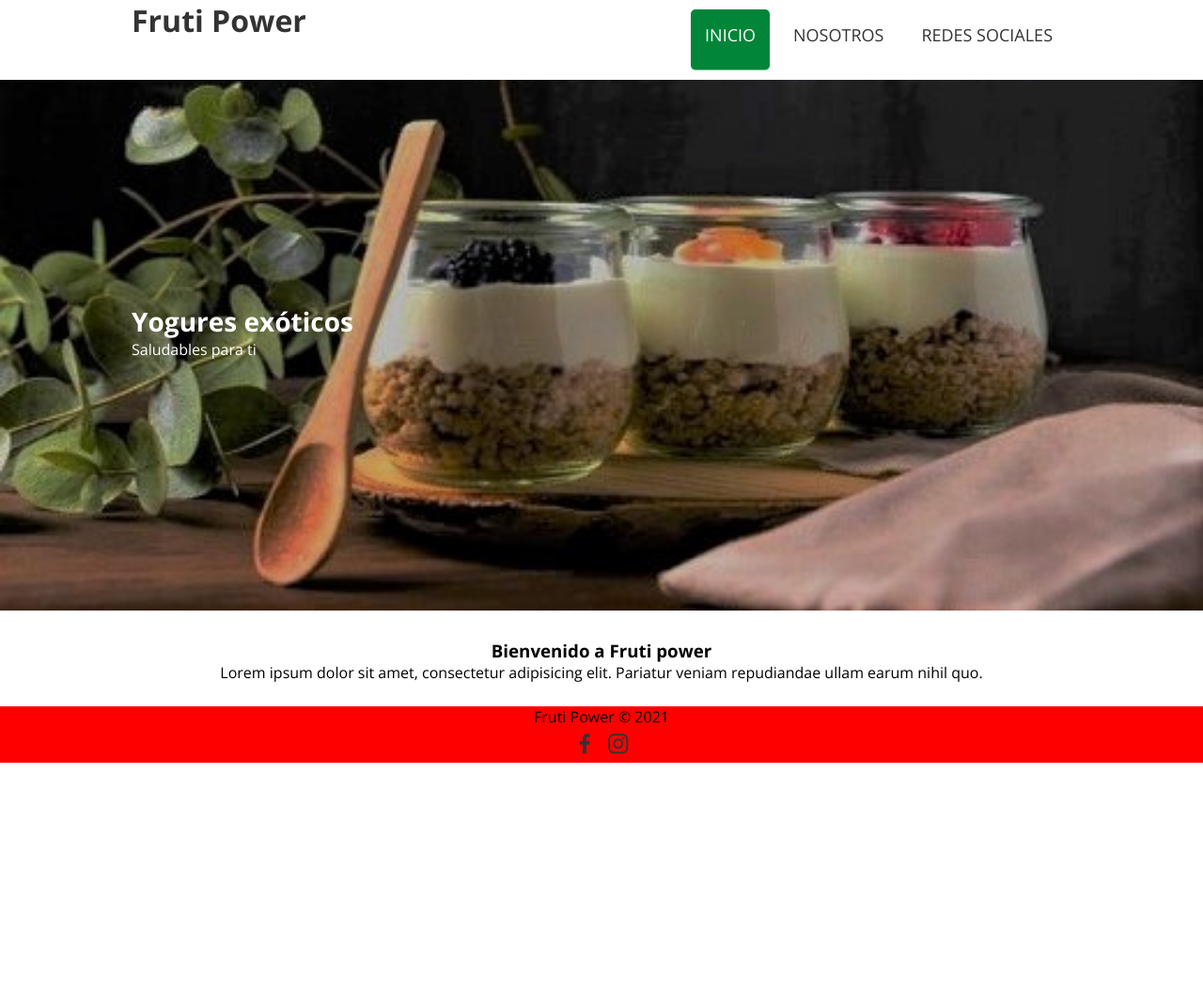
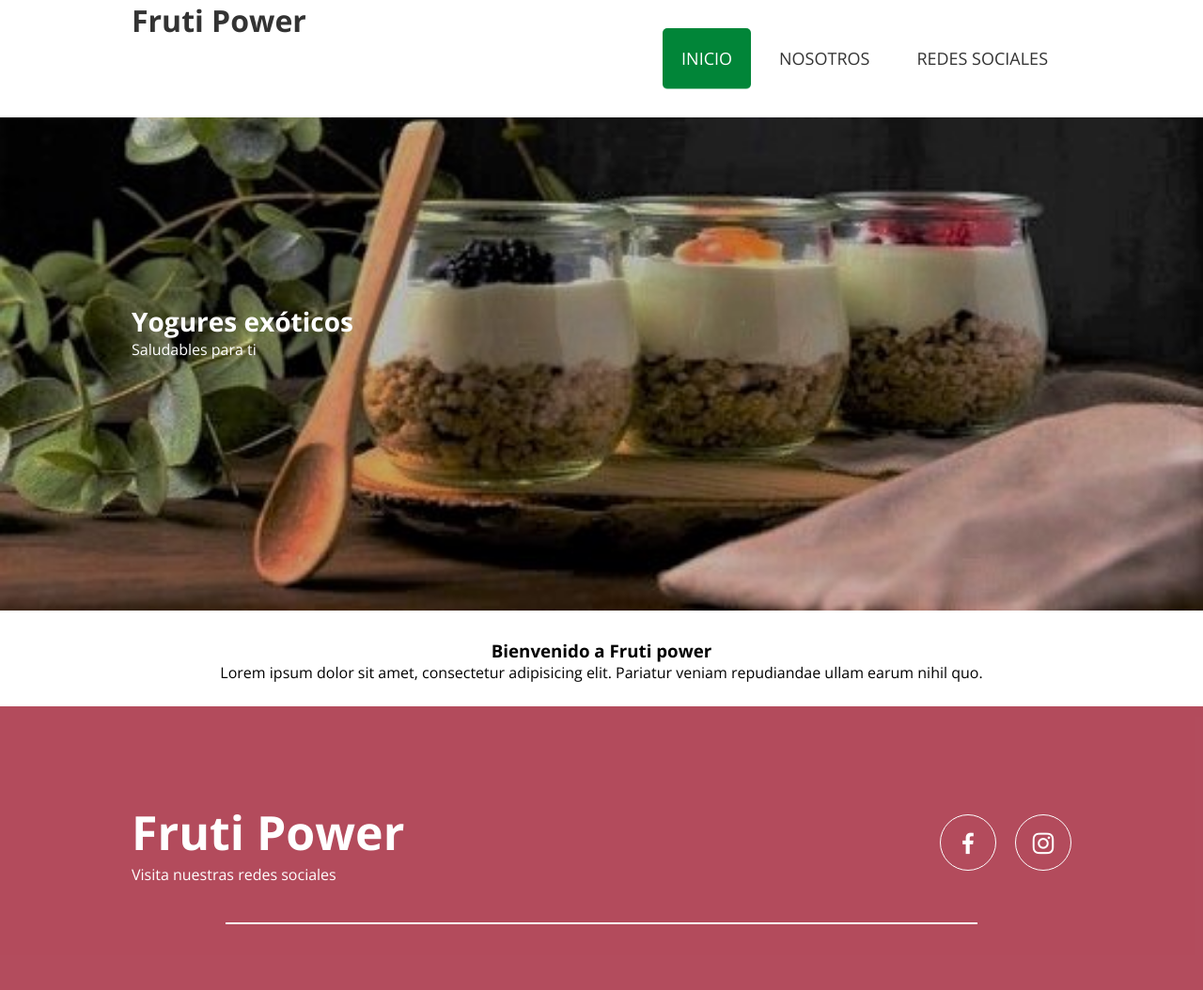
Before and after one commit to DMOSCAIZA/sitio-fruti-power, a PHP site: page / in a window 1280 px wide. Shown: the whole page at 94% size. Before the commit the page ends 812 px from the top, so only its background shows below. Run offline with PHP 8.4, Linux system fonts and the light colour scheme.

Commit message:
css-b-e-m11

```diff
--- a/index.html
+++ b/index.html
@@ -17,9 +17,9 @@
         <i class='bx bx-menu'></i>
       </label>
       <nav class="menu">
-        <a href="#" class="menu-item menu-item_activate">Inicio</a>
-        <a href="" class="menu-item">Nosotros</a>
-        <a href="" class="menu-item">Redes Sociales</a>
+        <a href="#inicio" class="menu-item menu-item_activate">Inicio</a>
+        <a href="#nosotros" class="menu-item">Nosotros</a>
+        <a href="#redes-sociales" class="menu-item">Redes Sociales</a>
       </nav>
     </div>
   </header>
@@ -35,7 +35,7 @@
         </div>
     </section>
 
-    <section id="bienvenidos">
+    <section id="nosotros">
       <div class="contenedor">
       <h3>Bienvenido a Fruti power</h3>
       <p>Lorem ipsum dolor sit amet, consectetur adipisicing elit. Pariatur veniam repudiandae ullam earum nihil quo.
@@ -44,14 +44,22 @@
     </section>
   </main>
 
-  <footer>
-    <div class="contenedor">
-      <p class="copyrigth">Fruti Power &copy; 2021</p>
-      <div class="redes-sociales">
-        <a href="#"><i class='bx bxl-facebook'></i></a>
-        <a href="#"><i class='bx bxl-instagram'></i></a>
+  <footer id="contacto">
+    <div class="contenedor footer-content" id="redes-sociales">
+      <div class="visitanos">
+        <h4 class="brand">Fruti Power</h4>
+        <p>Visita nuestras redes sociales</p>
+      </div>
+      <div class="social-media">
+        <a href="https://www.facebook.com/Fruti-Power-111222921193148/" target="_blank" class="social-media-icon">
+          <i class='bx bxl-facebook'></i>
+        </a>
+        <a href="https://www.instagram.com/frutipower1/" target="_blank" class="social-media-icon">
+          <i class='bx bxl-instagram'></i>
+        </a>
       </div>
     </div>
+    <div class="line"></div>
   </footer>
 </body>
 </html>
--- a/styles/estilos.css
+++ b/styles/estilos.css
@@ -4,6 +4,7 @@
 @import url(menu.css);
 @import url(banner.css);
 @import url(footer.css);
+@import url(animation.css);
 
 * {
   margin: 0;
@@ -44,7 +45,7 @@ section {
   margin-bottom: 25px;
 }
 
-#bienvenidos {
+#nosotros {
   text-align: center;
 }
 
--- a/styles/footer.css
+++ b/styles/footer.css
@@ -1,24 +1,108 @@
+/* Estilos del footer */
+
 footer {
-  background-color: red;
+  background: #a01f34cc;
+  padding-bottom: 10px;
 }
 
-footer .contenedor{
+.footer-content {
   display: flex;
+  justify-content: space-between;
+  align-items: center;
   flex-wrap: wrap;
-  justify-content: center;
+  padding-top: 100px;
+  padding-bottom: 20px;
 }
 
-.copy {
-  font-size: 20px;
+.visitanos {
+  width: 30%;
+  color: #fff;
 }
 
-.redes-sociales {
-  width: 100%;
-  text-align: center;
-  font-size: 28px;
+.brand {
+  font-weight: 600;
+  font-size: 50px;
 }
 
-.redes-sociales a {
-  color: #333;
-  text-decoration: none;
+.brand+p {
+  font-weight: 500;
 }
+
+.social-media {
+  width: 20%;
+  display: flex;
+  justify-content: flex-end;
+}
+
+.social-media .social-media-icon {
+  display: inline-block;
+  margin-left: 20px;
+  width: 60px;
+  height: 60px;
+  border: 1px solid #fff;
+  border-radius: 50%;
+  text-align: center;
+  color: #fff;
+}
+
+.social-media-icon:hover {
+  background: #fff;
+  color: #764ba2;
+}
+
+.social-media-icon i {
+  font-size: 30px;
+  line-height: 60px;
+}
+
+.line {
+  width: 100vh;
+  max-width: 1200px;
+  margin: 0 auto;
+  height: 2px;
+  background: #fff;
+  margin-top: 20px;
+  margin-bottom: 60px;
+}
+
+/*Media Query's para el responsive design*/
+
+@media screen and (max-width:800px) {
+  .footer-content {
+    justify-content: center;
+  }
+
+  .visitanos {
+    text-align: center;
+    width: 80%;
+    margin-bottom: 40px;
+  }
+
+  .social-media {
+    width: 80%;
+    justify-content: space-evenly;
+  }
+
+  .social-media i {
+    margin-left: 0;
+  }
+
+  .social-media-icon {
+    margin-left: 0;
+  }
+}
+
+@media screen and (max-width:500px) {
+  .subtitulo {
+    font-size: 30px;
+  }
+
+  .visitanos {
+    width: 90%;
+  }
+
+  .social-media {
+    width: 100%;
+    justify-content: space-evenly;
+  }
+}
--- a/styles/menu.css
+++ b/styles/menu.css
@@ -50,12 +50,12 @@ header label {
 
   .menu .menu-item {
     font-size: 18px;
-    margin: 10px 5px;
+    margin: 30px 5px;
     text-transform: uppercase;
     width: max-content;
     color: #333;
     border-radius: 5px;
-    padding: 15px;
+    padding: 20px;
   }
 
   .menu .menu-item:hover,
```
Also changed, not shown: 1 other file.
